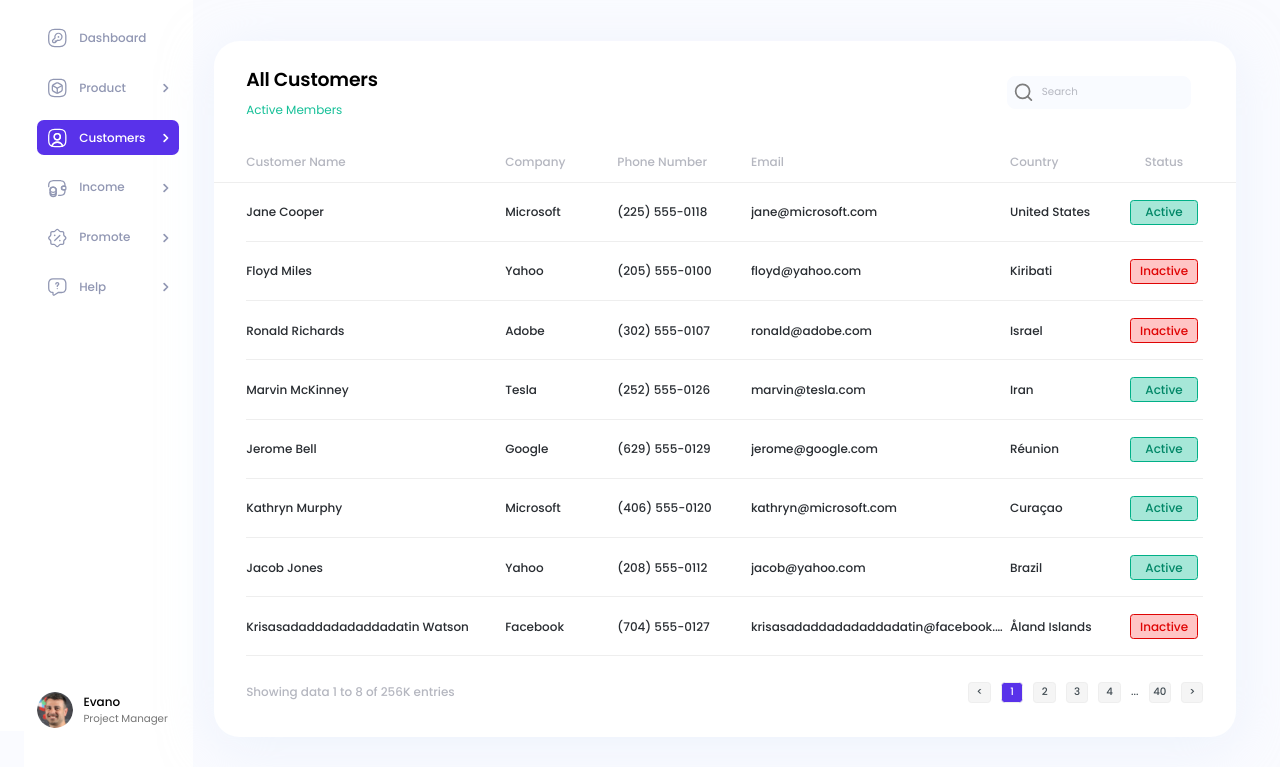
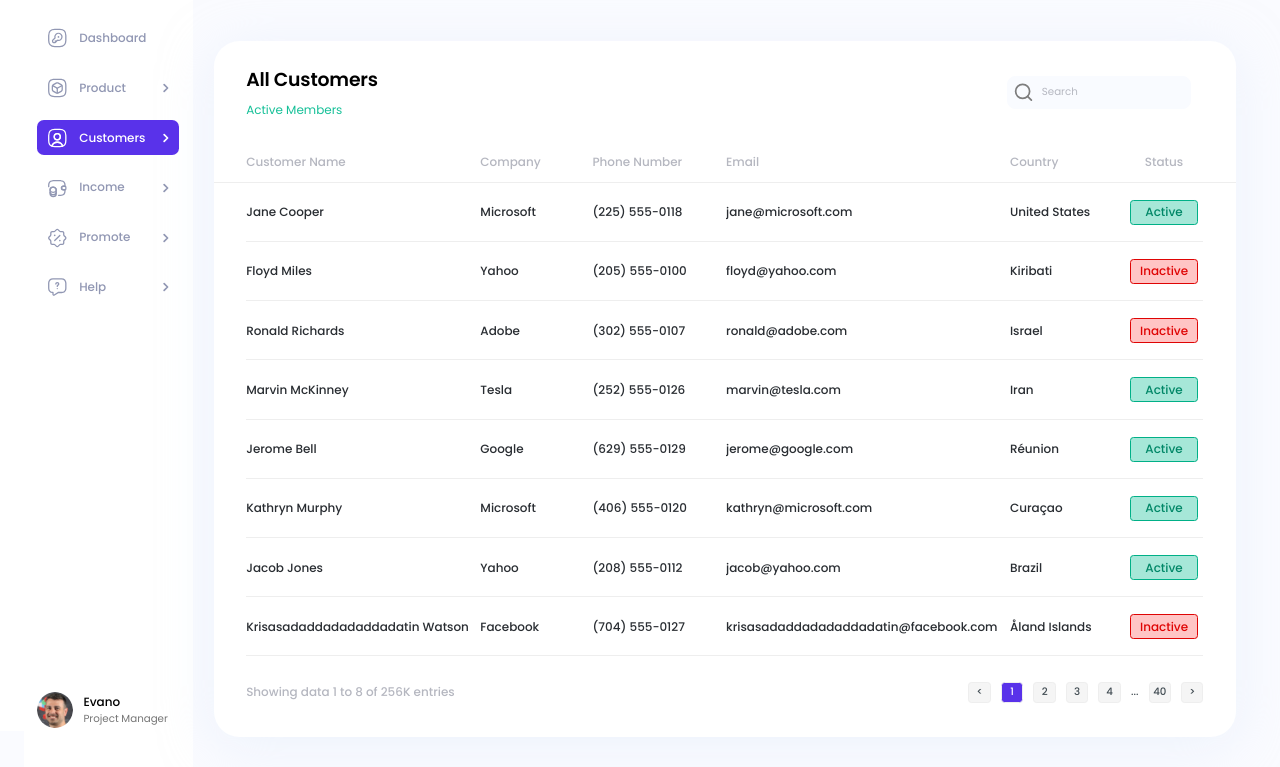
Before and after one commit to titokrm/testTask, a plain HTML site: page index.html in a window 1280 px wide. Shown: the part 69-836 px from the top of the page. Drawn offline with Linux system fonts and the light colour scheme.

Commit message:
fix width field

```diff
--- a/css/style.css
+++ b/css/style.css
@@ -556,7 +556,7 @@ body:before {
   width: 9.75rem;
 }
 .table__cell--email {
-  max-width: 9.4375rem;
+  max-width: 11.4375rem;
   overflow: hidden;
   -o-text-overflow: ellipsis;
   text-overflow: ellipsis;
```
Also changed, not shown: 1 other file.
